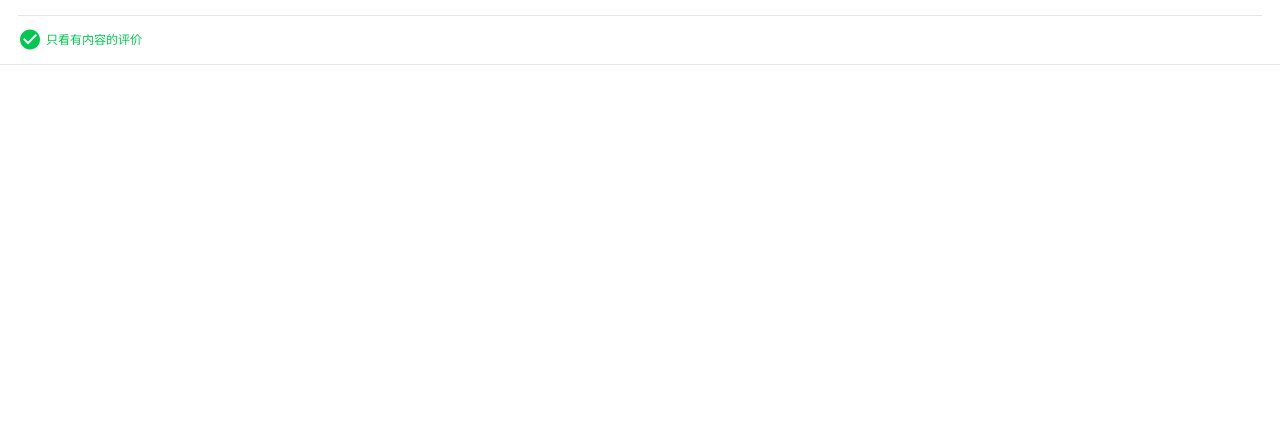
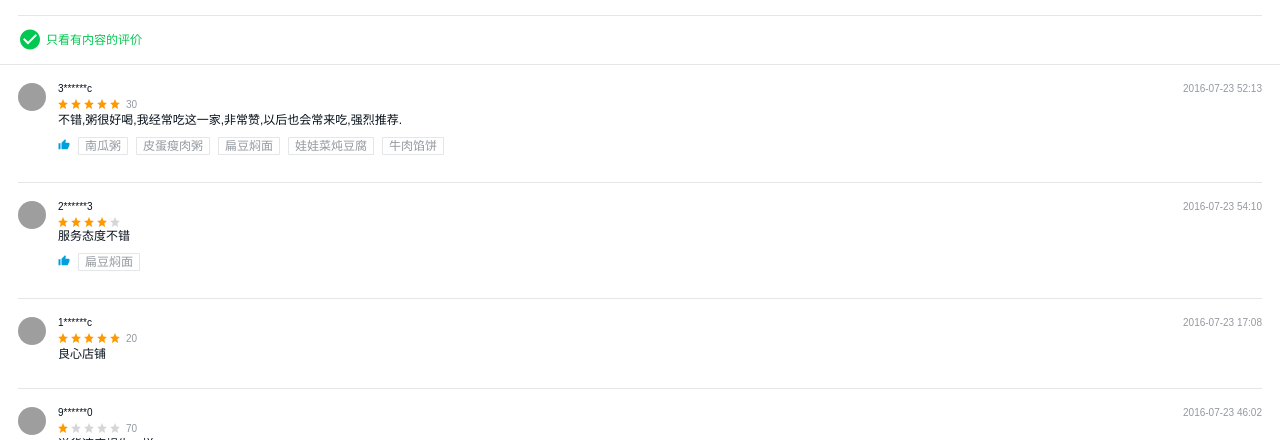
Before and after one commit to liuswin/vue-elm, a Vue app: page /#/ratings in a window 1280 px wide. Shown: the part 360-800 px from the top of the page. Built offline with nearby package versions, Linux system fonts and the light colour scheme; grey boxes are pictures that could not be loaded; what vue-resource would draw is missing.

Commit message:
feat: rating complete

```diff
--- a/src/components/Ratings/ratings.vue
+++ b/src/components/Ratings/ratings.vue
@@ -1,5 +1,5 @@
 <template>
-  <div class="ratings-wrapper">
+  <div class="ratings" ref="ratings">
     <div class="ratings-content">
       <div class="overview">
         <div class="overview-left">
@@ -24,14 +24,40 @@
           </div>
         </div>
       </div>
+      <Split></Split>
+      <RatingSelect :select-type="selectType" :only-content="onlyContent" :desc="desc" :ratings="ratings" v-on:ratingtype-select="onRatingTypeSelect"  v-on:content-toggle="onToggleContent"></RatingSelect>
+      <div class="ratings-wrapper">
+        <ul>
+          <li v-for="(rating, index) in ratings" :key="index" v-show="needShow(rating.rateType, rating.text)" class="rating-item">
+            <div class="avatar">
+              <img :src="rating.avatar" width="28" height="28">
+            </div>
+            <div class="content">
+              <h1 class="name">{{rating.username}}</h1>
+              <div class="star-wrapper">
+                <Star :size="24" :score="rating.score"></Star>
+                <span class="delivery" v-show="rating.deliveryTime">{{rating.deliveryTime}}</span>
+                <p class="text">{{rating.text}}</p>
+                <div class="recommend" v-show="rating.recommend && rating.recommend.length">
+                  <span class="icon-thumb_up"></span>
+                  <span v-for="(item, index) in rating.recommend" :key="index" class="item">{{item}}</span>
+                </div>
+                <div class="time">
+                  {{rating.rateTime | formatDate}}
+                </div>
+              </div>
+            </div>
+          </li>
+        </ul>
+      </div>
     </div>
-    <Split></Split>
-    <RatingSelect :select-type="selectType" :only-content="onlyContent" :desc="desc" :ratings="ratings"></RatingSelect>
   </div>
 </template>
 
 <script>
 import appData from '../../../data.json';
+import { formatDate } from 'common/js/date';
+import BScroll from 'better-scroll';
 import Star from 'components/Star/star';
 import Split from 'components/Split/split';
 import RatingSelect from 'components/RatingSelect/ratingSelect';
@@ -55,26 +81,59 @@ export default {
         positive: '推荐',
         negative: '吐槽'
       }
-    }
+    };
   },
   created() {
     // this.classMap = ['decrease', 'discount', 'guarantee', 'invoice', 'special'];
     this.ratings = appData.ratings;
-    // this.$nextTick(() => {
-    //   this._initScroll();
-    //   this._calculateHeight();
-    // });
+    this.$nextTick(() => {
+      this.scroll = new BScroll(this.$refs.ratings, {
+        click: true
+      });
+    });
   },
   components: {
     Star,
     Split,
     RatingSelect
+  },
+  filters: {
+    formatDate(time) {
+      let date = new Date(time);
+      return formatDate(date, 'yyyy-MM-dd mm:hh');
+    }
+  },
+  methods: {
+    needShow(type, text) {
+      if (this.onlyContent && !text) {
+        return false;
+      }
+      if (this.selectType === ALL) {
+        return true;
+      } else {
+        return type === this.selectType;
+      }
+    },
+    onRatingTypeSelect(event) {
+      this.selectType = event;
+      this.$nextTick(() => {
+        this.scroll.refresh();
+      });
+    },
+    onToggleContent(event) {
+      this.onlyContent = !event;
+      this.$nextTick(() => {
+        this.scroll.refresh();
+      });
+    }
   }
 };
 </script>
 
 <style lang="stylus">
-.ratings-wrapper
+@import '../../common/stylus/mixin.styl';
+
+.ratings
   position: absolute
   top: 174px
   left: 0
@@ -155,4 +214,81 @@ export default {
           font-size: 12px
           margin-left: 12px
           color: rgb(147, 153, 159)
+
+  .ratings-wrapper
+    padding: 0 18px
+
+    .rating-item
+      display: flex
+      padding: 18px 0
+      border-1px(rgba(7, 17, 27, 0.1))
+
+      .avatar
+        flex: 0 0 20px
+        width: 28px
+        margin-right: 12px
+
+        img
+          border-radius: 50%
+
+      .content
+        position: relative
+        flex: 1
+
+        .name
+          line-height: 12px
+          font-size: 10px
+          margin-bottom: 4px
+          color: rgb(7, 17, 27)
+
+        .star-wrapper
+          margin-bottom: 6px
+          font-size: 0px
+
+          .star
+            display: inline-block
+            margin-right: 6px
+            vertical-align: top
+
+          .delivery
+            display: inline-block
+            vertical-align: top
+            line-height: 12px
+            font-size: 10px
+            color: rgb(147, 153, 159)
+
+          .text
+            line-height: 18px
+            margin-bottom: 8px
+            font-size: 12px
+            color: rgb(7, 17, 27)
+
+          .recommend
+            line-height: 16px
+            font-size: 0px
+            // color: rgb(0)
+
+            .icon-thumb_up, .item
+              display: inline-block
+              margin: 0 8px 4px 0
+              font-size: 12px
+
+            .icon-thumb_up
+              color: rgb(0, 160, 220)
+
+            .item
+              padding: 0 6px
+              border: 1px solid rgba(7, 17, 27, 0.1)
+              border-radius: 1px
+              color: rgb(147, 153, 159)
+              background: #ffffff
+
+          .time
+            position: absolute
+            top: 0
+            right: 0
+            line-height: 12px
+            font-size: 10px
+            color: rgb(147, 153, 159)
+
 </style>
```
